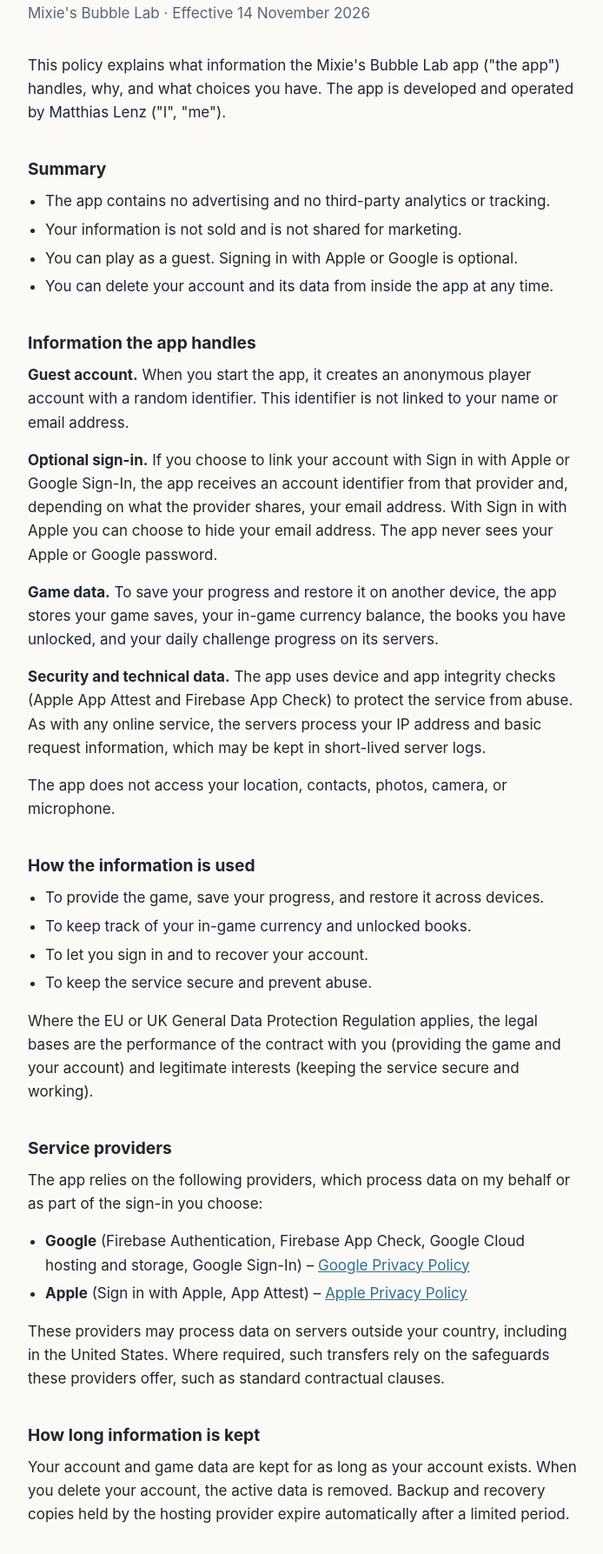
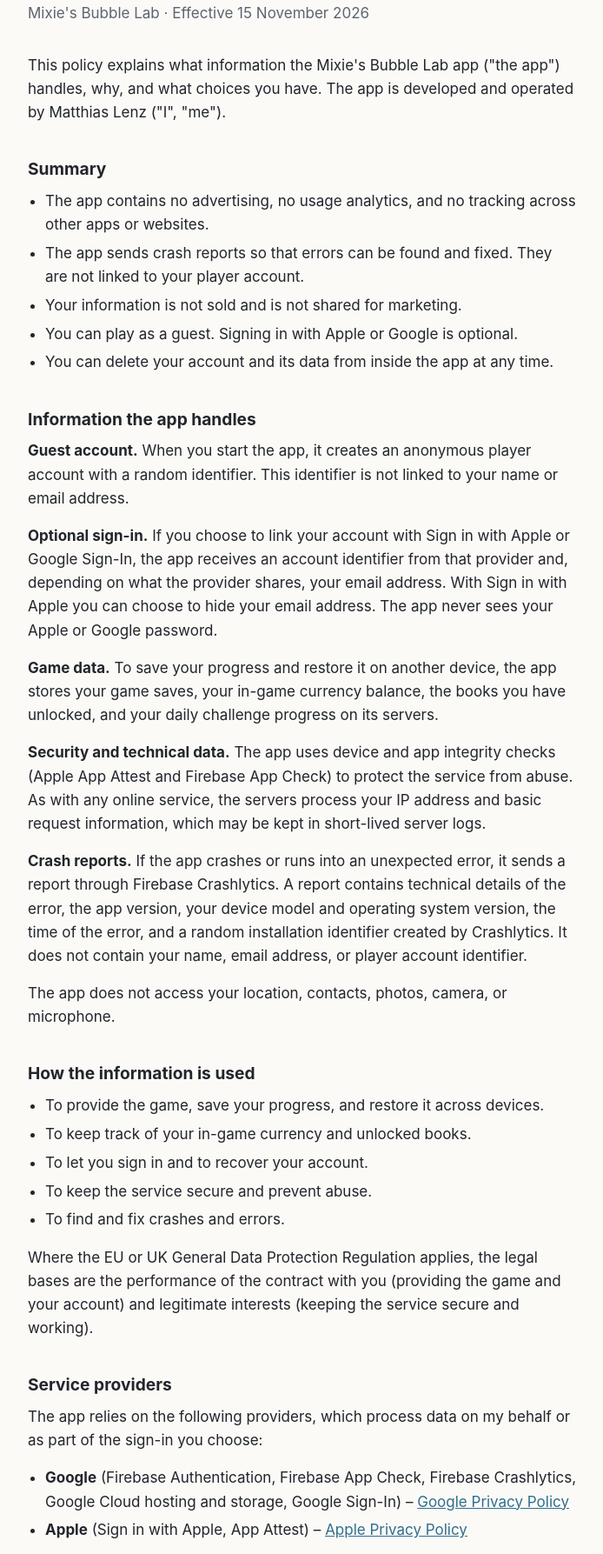
Before and after one commit to ml497/mixieslab-privacy, a plain HTML site: page index.html in a window 1280 px wide. Shown: the part 86-1873 px from the top of the page at 87% size, without its empty margins (292-986 px from the left). Drawn offline with Linux system fonts and the light colour scheme.

Commit message:
Add crash reporting to the privacy policy

```diff
--- a/index.html
+++ b/index.html
@@ -28,13 +28,14 @@
 <body>
 <main>
   <h1>Privacy Policy</h1>
-  <p class="meta">Mixie's Bubble Lab · Effective 14 November 2026</p>
+  <p class="meta">Mixie's Bubble Lab · Effective 15 November 2026</p>
 
   <p>This policy explains what information the Mixie's Bubble Lab app ("the app") handles, why, and what choices you have. The app is developed and operated by Matthias Lenz ("I", "me").</p>
 
   <h2>Summary</h2>
   <ul>
-    <li>The app contains no advertising and no third-party analytics or tracking.</li>
+    <li>The app contains no advertising, no usage analytics, and no tracking across other apps or websites.</li>
+    <li>The app sends crash reports so that errors can be found and fixed. They are not linked to your player account.</li>
     <li>Your information is not sold and is not shared for marketing.</li>
     <li>You can play as a guest. Signing in with Apple or Google is optional.</li>
     <li>You can delete your account and its data from inside the app at any time.</li>
@@ -45,6 +46,7 @@
   <p><strong>Optional sign-in.</strong> If you choose to link your account with Sign in with Apple or Google Sign-In, the app receives an account identifier from that provider and, depending on what the provider shares, your email address. With Sign in with Apple you can choose to hide your email address. The app never sees your Apple or Google password.</p>
   <p><strong>Game data.</strong> To save your progress and restore it on another device, the app stores your game saves, your in-game currency balance, the books you have unlocked, and your daily challenge progress on its servers.</p>
   <p><strong>Security and technical data.</strong> The app uses device and app integrity checks (Apple App Attest and Firebase App Check) to protect the service from abuse. As with any online service, the servers process your IP address and basic request information, which may be kept in short-lived server logs.</p>
+  <p><strong>Crash reports.</strong> If the app crashes or runs into an unexpected error, it sends a report through Firebase Crashlytics. A report contains technical details of the error, the app version, your device model and operating system version, the time of the error, and a random installation identifier created by Crashlytics. It does not contain your name, email address, or player account identifier.</p>
   <p>The app does not access your location, contacts, photos, camera, or microphone.</p>
 
   <h2>How the information is used</h2>
@@ -53,19 +55,20 @@
     <li>To keep track of your in-game currency and unlocked books.</li>
     <li>To let you sign in and to recover your account.</li>
     <li>To keep the service secure and prevent abuse.</li>
+    <li>To find and fix crashes and errors.</li>
   </ul>
   <p>Where the EU or UK General Data Protection Regulation applies, the legal bases are the performance of the contract with you (providing the game and your account) and legitimate interests (keeping the service secure and working).</p>
 
   <h2>Service providers</h2>
   <p>The app relies on the following providers, which process data on my behalf or as part of the sign-in you choose:</p>
   <ul>
-    <li><strong>Google</strong> (Firebase Authentication, Firebase App Check, Google Cloud hosting and storage, Google Sign-In) – <a href="https://policies.google.com/privacy">Google Privacy Policy</a></li>
+    <li><strong>Google</strong> (Firebase Authentication, Firebase App Check, Firebase Crashlytics, Google Cloud hosting and storage, Google Sign-In) – <a href="https://policies.google.com/privacy">Google Privacy Policy</a></li>
     <li><strong>Apple</strong> (Sign in with Apple, App Attest) – <a href="https://www.apple.com/legal/privacy/">Apple Privacy Policy</a></li>
   </ul>
   <p>These providers may process data on servers outside your country, including in the United States. Where required, such transfers rely on the safeguards these providers offer, such as standard contractual clauses.</p>
 
   <h2>How long information is kept</h2>
-  <p>Your account and game data are kept for as long as your account exists. When you delete your account, the active data is removed. Backup and recovery copies held by the hosting provider expire automatically after a limited period.</p>
+  <p>Your account and game data are kept for as long as your account exists. When you delete your account, the active data is removed. Backup and recovery copies held by the hosting provider expire automatically after a limited period. Crash reports are kept by Firebase Crashlytics for about 90 days.</p>
 
   <h2>Deleting your account</h2>
   <p>In the app, open <strong>Stats → Overview → Manage account → Delete Account</strong>. This works for guest accounts and for accounts linked with Apple or Google. Deletion removes your saved game data, in-game currency, unlocked books, and the player account. It does not delete your Apple or Google account itself.</p>
@@ -75,7 +78,7 @@
   <p>Depending on where you live, you may have the right to access, correct, delete, or receive a copy of your information, to restrict or object to its processing, and to lodge a complaint with your local data protection authority. To exercise these rights, use the contact details below.</p>
 
   <h2>Children</h2>
-  <p>The app does not ask for a name, age, or other personal details, and it contains no advertising or tracking. If you are a parent or guardian and believe your child has provided personal information through an optional sign-in, contact me and I will delete it.</p>
+  <p>The app does not ask for a name, age, or other personal details, and it contains no advertising or cross-app tracking. If you are a parent or guardian and believe your child has provided personal information through an optional sign-in, contact me and I will delete it.</p>
 
   <h2>Changes to this policy</h2>
   <p>If this policy changes, the updated version will be published on this page with a new effective date.</p>
```
